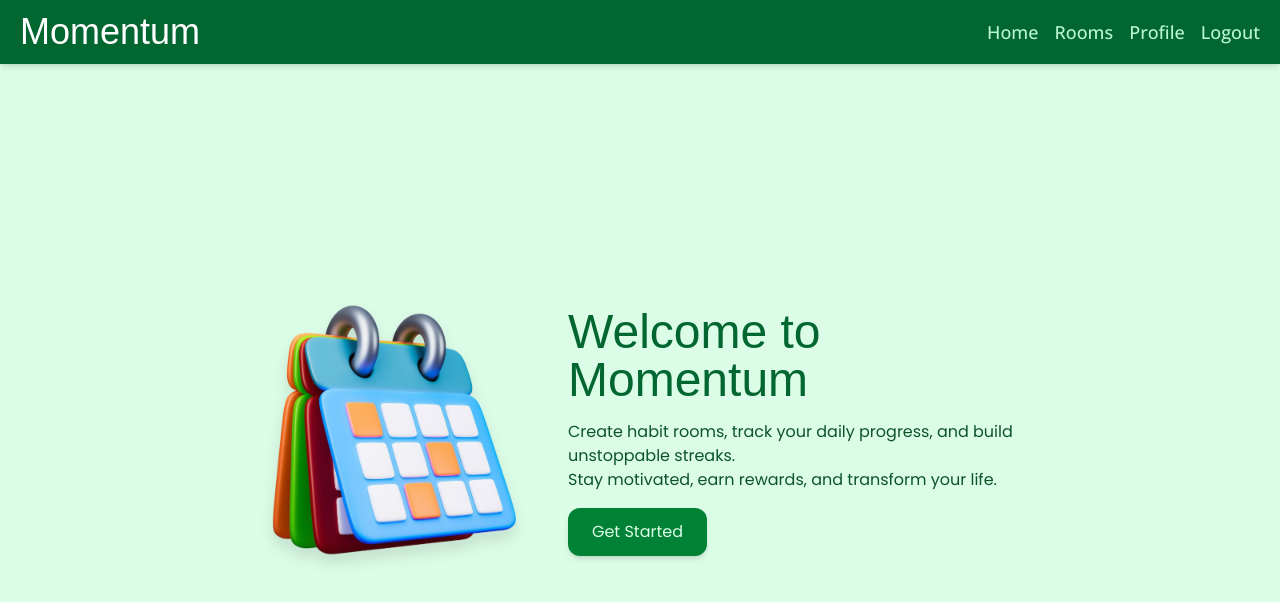
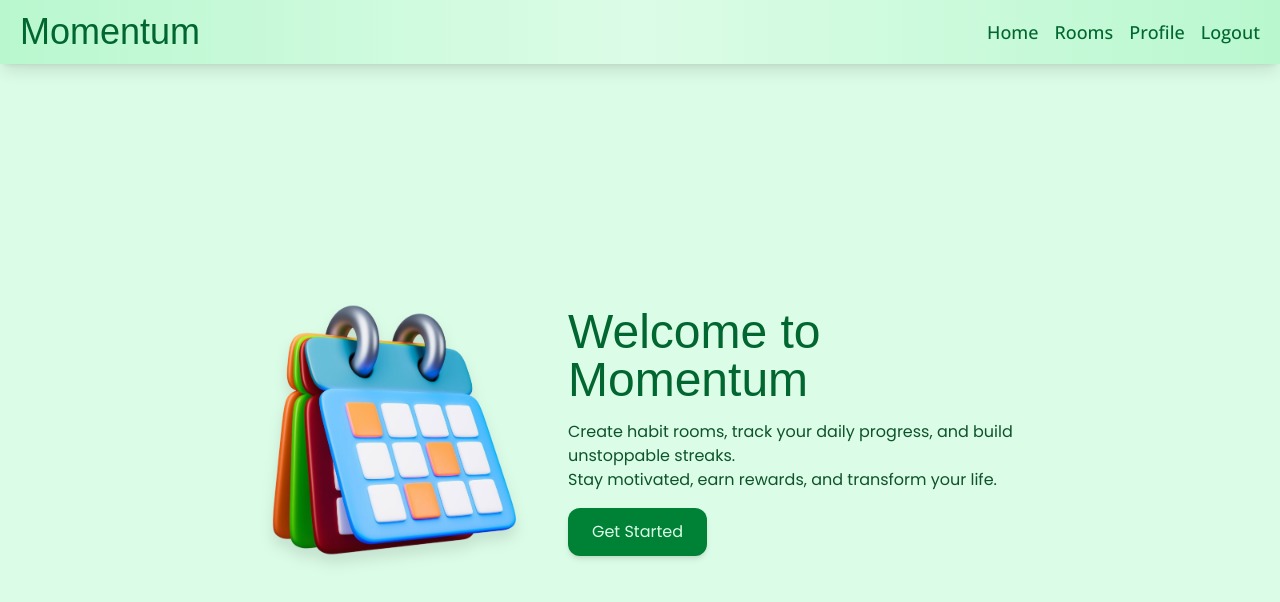
Before and after one commit to mohakcodes/Momentum, a React (Vite) app in the folder frontend/: page / in a window 1280 px wide. Shown: the top 602 px of the page. Built offline with nearby package versions, Linux system fonts and the light colour scheme; no server answers; a web font is replaced by a local one.

Commit message:
feat: conditional theming for pages & rooms

```diff
--- /dev/null
+++ b/frontend/src/components/Layout.jsx
@@ -0,0 +1,22 @@
+import useThemeStore from '../store/useThemeStore'
+import { useLocation, matchPath } from 'react-router'
+
+const Layout = ({ children }) => {
+
+  const { theme, themeConfig } = useThemeStore();
+  const location = useLocation();
+
+  const isSingleRoomPage = matchPath('/room/:id', location.pathname);
+
+  const bgClass = isSingleRoomPage
+    ? themeConfig[theme]?.pageBg || 'bg-green-100'
+    : themeConfig[theme]?.pageBgGradient || 'bg-green-100'
+
+  return (
+    <div className={`min-h-screen pt-16 font-poppins ${bgClass}`}>
+      {children}
+    </div>
+  )
+}
+
+export default Layout;
--- a/frontend/src/components/Navbar.jsx
+++ b/frontend/src/components/Navbar.jsx
@@ -1,40 +1,53 @@
 import { Menu, X } from 'lucide-react'
 import { useState } from 'react'
-import { Link } from 'react-router'
+import { Link, useLocation, matchPath } from 'react-router'
+import useThemeStore from '../store/useThemeStore'
 
 const Navbar = () => {
   const [isToggle, setIsToggle] = useState(false)
+  const location = useLocation()
+  const { theme, themeConfig } = useThemeStore()
+
+  const isSingleRoomPage = matchPath('/room/:id', location.pathname)
+  const currentTheme = themeConfig[theme]
+
+  const navbarBg = isSingleRoomPage
+    ? currentTheme?.navbarBgGradient || 'bg-gradient-to-r from-slate-700 via-slate-600 to-slate-700'
+    : 'bg-gradient-to-r from-green-200 via-green-100 to-green-200'
+
+  const fontColor = isSingleRoomPage
+    ? currentTheme?.navFontColor || 'text-white'
+    : 'text-green-800'
 
   const toggleMenu = () => setIsToggle(prev => !prev)
 
   return (
-    <nav className="fixed top-0 left-0 right-0 z-50 bg-green-800 shadow-md">
+    <nav className={`fixed top-0 left-0 right-0 z-50 ${navbarBg} shadow-lg`}>
       <div className="flex justify-between items-center px-5 py-3">
-        <Link to="/" className="font-londrina font-normal text-4xl text-white">
+        <Link to="/" className={`font-londrina font-normal text-4xl ${fontColor}`}>
           Momentum
         </Link>
 
         {/* Desktop Links */}
-        <ul className="hidden sm:flex gap-4 text-lg font-opensans text-green-200">
-          <li><Link to="/" className="hover:text-green-100">Home</Link></li>
-          <li><Link to="/rooms" className="hover:text-green-100">Rooms</Link></li>
-          <li><Link to="/profile" className="hover:text-green-100">Profile</Link></li>
-          <li><button className="hover:text-green-100">Logout</button></li>
+        <ul className={`hidden sm:flex gap-4 text-lg font-opensans ${fontColor}`}>
+          <li><Link to="/" className="hover:underline">Home</Link></li>
+          <li><Link to="/rooms" className="hover:underline">Rooms</Link></li>
+          <li><Link to="/profile" className="hover:underline">Profile</Link></li>
+          <li><button className="hover:underline">Logout</button></li>
         </ul>
 
         {/* Mobile Menu Button */}
         <div className="sm:hidden relative">
-          <button onClick={toggleMenu} className="text-green-100">
+          <button onClick={toggleMenu} className="text-white">
             {isToggle ? <X size={28} /> : <Menu size={28} />}
           </button>
 
-          {/* Dropdown Box */}
           {isToggle && (
-            <div className="absolute right-0 mt-2 w-40 bg-green-700 border border-green-600 rounded-lg shadow-md py-2 flex flex-col text-green-100 text-base font-opensans z-50">
-              <Link to="/" onClick={toggleMenu} className="px-4 py-2 hover:bg-green-600 rounded-md">Home</Link>
-              <Link to="/rooms" onClick={toggleMenu} className="px-4 py-2 hover:bg-green-600 rounded-md">Rooms</Link>
-              <Link to="/profile" onClick={toggleMenu} className="px-4 py-2 hover:bg-green-600 rounded-md">Profile</Link>
-              <button className="text-left px-4 py-2 hover:bg-green-600 rounded-md">Logout</button>
+            <div className="absolute right-0 mt-2 w-40 bg-opacity-90 bg-slate-900 border border-slate-600 rounded-lg shadow-md py-2 flex flex-col text-white text-base font-opensans z-50">
+              <Link to="/" onClick={toggleMenu} className="px-4 py-2 hover:bg-slate-800 rounded-md">Home</Link>
+              <Link to="/rooms" onClick={toggleMenu} className="px-4 py-2 hover:bg-slate-800 rounded-md">Rooms</Link>
+              <Link to="/profile" onClick={toggleMenu} className="px-4 py-2 hover:bg-slate-800 rounded-md">Profile</Link>
+              <button className="text-left px-4 py-2 hover:bg-slate-800 rounded-md">Logout</button>
             </div>
           )}
         </div>
--- a/frontend/src/components/Room/HabitRoom.jsx
+++ b/frontend/src/components/Room/HabitRoom.jsx
@@ -6,6 +6,7 @@ import { getYearRangeFromCheckIns } from '../../utils/checkInYearRange';
 import { findCurrMaxStreak } from '../../utils/streaks';
 
 import YearHeatMap from '../YearHeatMap';
+import useThemeStore from '../../store/useThemeStore';
 
 const months = ['Jan', 'Feb', 'Mar', 'Apr', 'May', 'Jun', 'Jul', 'Aug', 'Sep', 'Oct', 'Nov', 'Dec'];
 
@@ -71,6 +72,10 @@ const HabitRoom = () => {
   const checkIns = room?.checkIns || [];
   const { minYear, maxYear } = useMemo(() => getYearRangeFromCheckIns(checkIns), [checkIns]);
 
+  const { theme, themeConfig } = useThemeStore();
+  const currentTheme = themeConfig[theme];
+  const fontColor = currentTheme?.fontColor || 'text-gray-800';
+
   const streaks = useMemo(() => {
     return findCurrMaxStreak(checkIns,selectedYear);
   },[checkIns,selectedYear])
@@ -82,15 +87,16 @@ const HabitRoom = () => {
     <div className="max-w-4xl mx-auto px-6 py-10 space-y-10">
       <div className="flex flex-col sm:flex-row items-start justify-between gap-4 sm:gap-8">
         <div className='flex-1'>
-          <h1 className="text-2xl sm:text-3xl font-bold text-gray-800">{room.name}</h1>
-          <p className="text-gray-600 mt-1">{room.description || 'No description available.'}</p>
+          <h1 className={`text-2xl sm:text-3xl font-bold ${fontColor}`}>{room.name}</h1>
+          <p className={`${fontColor} mt-1`}>{room.description || 'No description available.'}</p>
         </div>
         <button
           onClick={handleCheckIn}
           disabled={isDisabled}
           className={`
-            px-4 sm:px-5 py-2 rounded-lg transition font-medium text-white self-stretch sm:self-auto
-            ${doneToday ? 'bg-gray-600 cursor-not-allowed' : 'bg-green-600 hover:bg-green-700'}
+            px-4 sm:px-5 py-2 rounded-lg transition font-medium self-stretch sm:self-auto
+            text-white disabled:cursor-not-allowed disabled:bg-gray-600
+            ${!doneToday ? currentTheme.button : ''}
           `}
         >
           {doneToday
@@ -104,36 +110,46 @@ const HabitRoom = () => {
       <div className="flex sm:flex-row flex-col justify-between sm:items-start items-center gap-4 sm:gap-0">
         <div className='flex items-center gap-3'>
           <div>
-            <label className="text-md font-medium text-gray-700">Year </label>
+            <label className={`text-md font-medium ${fontColor}`}>Year </label>
             <select
               value={selectedYear}
               onChange={(e) => setSelectedYear(parseInt(e.target.value))}
-              className="border border-gray-300 rounded px-3 py-1"
+              className={`border border-gray-300 rounded px-3 py-1 ${fontColor} ${currentTheme.pageBg}`}
             >
               {Array.from({ length: maxYear - minYear + 1 }, (_, i) => minYear + i).map((year) => (
-                <option key={year} value={year}>
+               <option
+                  key={year}
+                  value={year}
+                  className={`${currentTheme.pageBg} ${fontColor}`}
+                >
                   {year}
                 </option>
               ))}
             </select>
           </div>
           <div>
-            <label className="text-md font-medium text-gray-700">Month </label>
+            <label className={`text-md font-medium ${fontColor}`}>Month </label>
             <select
               value={selectedMonth}
               onChange={(e) => setSelectedMonth(parseInt(e.target.value))}
-              className="border border-gray-300 rounded px-3 py-1"
+              className={`border border-gray-300 rounded px-3 py-1 ${fontColor} ${currentTheme.pageBg}`}
             >
               <option value={-1}>All</option>
               {
-                months.map((m,i) => (
-                  <option key={i} value={i} className='min-w-2xl'>{m}</option>
+                months.map((m, i) => (
+                  <option
+                    key={i}
+                    value={i}
+                    className={`${currentTheme.pageBg} ${fontColor}`}
+                  >
+                    {m}
+                  </option>
                 ))
               }
             </select>
           </div>
         </div>
-        <div className="flex flex-col gap-1 text-md text-gray-700">
+        <div className={`flex flex-col gap-1 text-md ${fontColor}`}>
           <p>
             Max streak: <strong>{streaks.maxStreak}</strong> days
           </p>
@@ -144,7 +160,15 @@ const HabitRoom = () => {
         </div>
       </div>
 
-      <YearHeatMap year={selectedYear} month={selectedMonth} checkIns={checkIns} />
+      <YearHeatMap
+        year={selectedYear}
+        month={selectedMonth}
+        checkIns={checkIns}
+        checkInBoxClass={currentTheme.checkInBox}
+        checkInBoxHoverClass={currentTheme.checkInBoxHover}
+        checkInBoxBorderClass={currentTheme.checkInBoxBorder}
+        nonCheckInBoxClass={currentTheme.nonCheckInBox}
+      />
     </div>
   );
 };
--- a/frontend/src/components/YearHeatMap.jsx
+++ b/frontend/src/components/YearHeatMap.jsx
@@ -3,7 +3,7 @@ import { getCheckInDateSet } from '../utils/checkInDates';
 
 const months = ['Jan', 'Feb', 'Mar', 'Apr', 'May', 'Jun', 'Jul', 'Aug', 'Sep', 'Oct', 'Nov', 'Dec'];
 
-const YearHeatMap = ({ year, month, checkIns }) => {
+const YearHeatMap = ({ year, month, checkIns, checkInBoxClass, nonCheckInBoxClass, checkInBoxHoverClass, checkInBoxBorderClass }) => {
   const checkInSet = getCheckInDateSet(checkIns);
 
   const visibleMonths = month === -1 ? months.map((_, i) => i) : [month];
@@ -36,8 +36,8 @@ const YearHeatMap = ({ year, month, checkIns }) => {
                     className={`
                       aspect-square min-w-0 rounded-sm w-full
                       ${checkedIn
-                        ? 'bg-green-500 hover:bg-green-600 hover:scale-[1.05] border border-green-700 shadow-sm'
-                        : 'bg-slate-700'}
+                      ? `${checkInBoxClass} ${checkInBoxHoverClass} ${checkInBoxBorderClass} hover:scale-[1.05] shadow-sm`
+                      : nonCheckInBoxClass}
                     `}
                   />
                 );
--- a/frontend/src/main.jsx
+++ b/frontend/src/main.jsx
@@ -13,6 +13,8 @@ import { Toaster } from 'react-hot-toast'
 import { QueryClient, QueryClientProvider } from '@tanstack/react-query'
 import { BrowserRouter, Routes, Route } from 'react-router'
 
+import Layout from './components/Layout.jsx'
+
 const queryClient = new QueryClient();
 
 createRoot(document.getElementById('root')).render(
@@ -21,7 +23,7 @@ createRoot(document.getElementById('root')).render(
       <BrowserRouter>
         <Navbar/>
         <Toaster position="top-right" />
-        <div className='bg-green-100 min-h-screen pt-16 font-poppins'>
+        <Layout>
           <Routes>
             <Route path='/' element={<Home/>}/>
             <Route path='/auth' element={<Auth/>}/>
@@ -29,7 +31,7 @@ createRoot(document.getElementById('root')).render(
             <Route path='/room/:id' element={<HabitRoom/>}/>
             <Route path='*' element={<NotFound/>}/>
           </Routes>
-        </div>
+        </Layout>
       </BrowserRouter>
     </QueryClientProvider>
   </StrictMode>,
```
